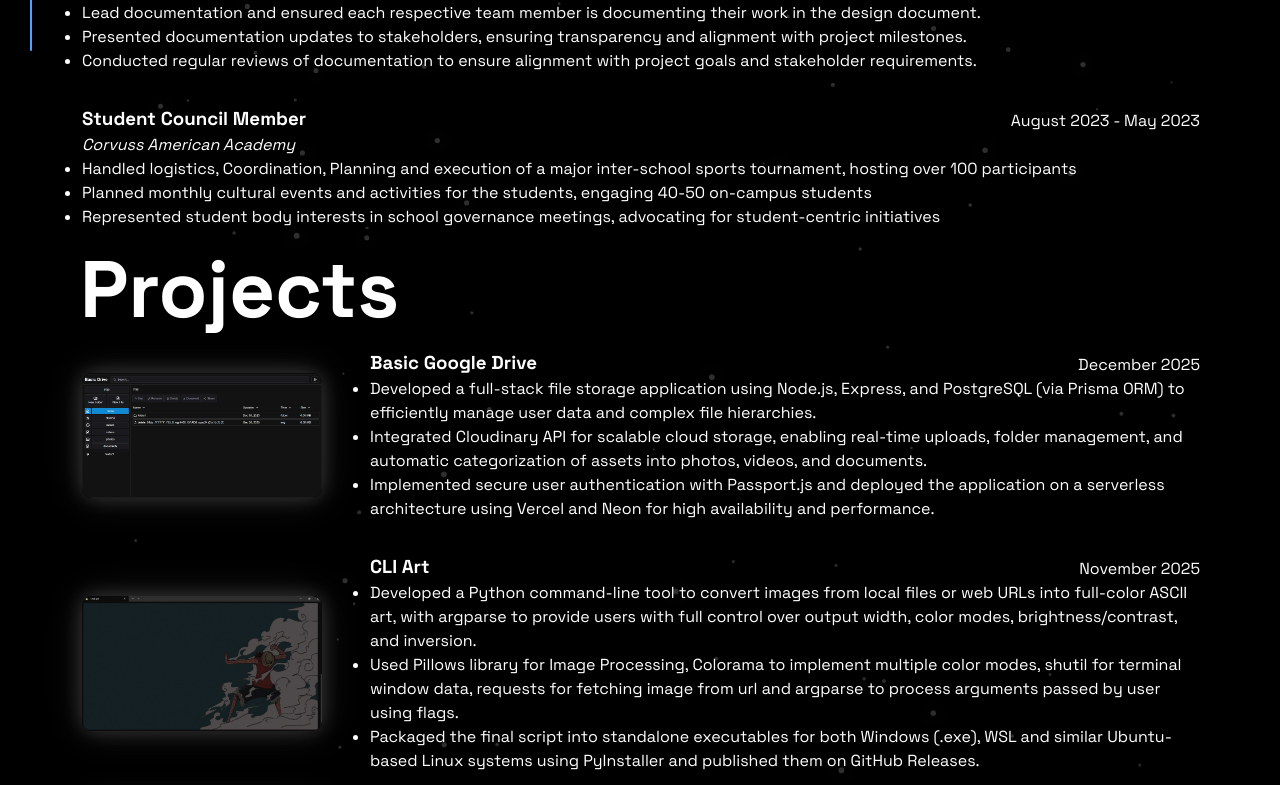
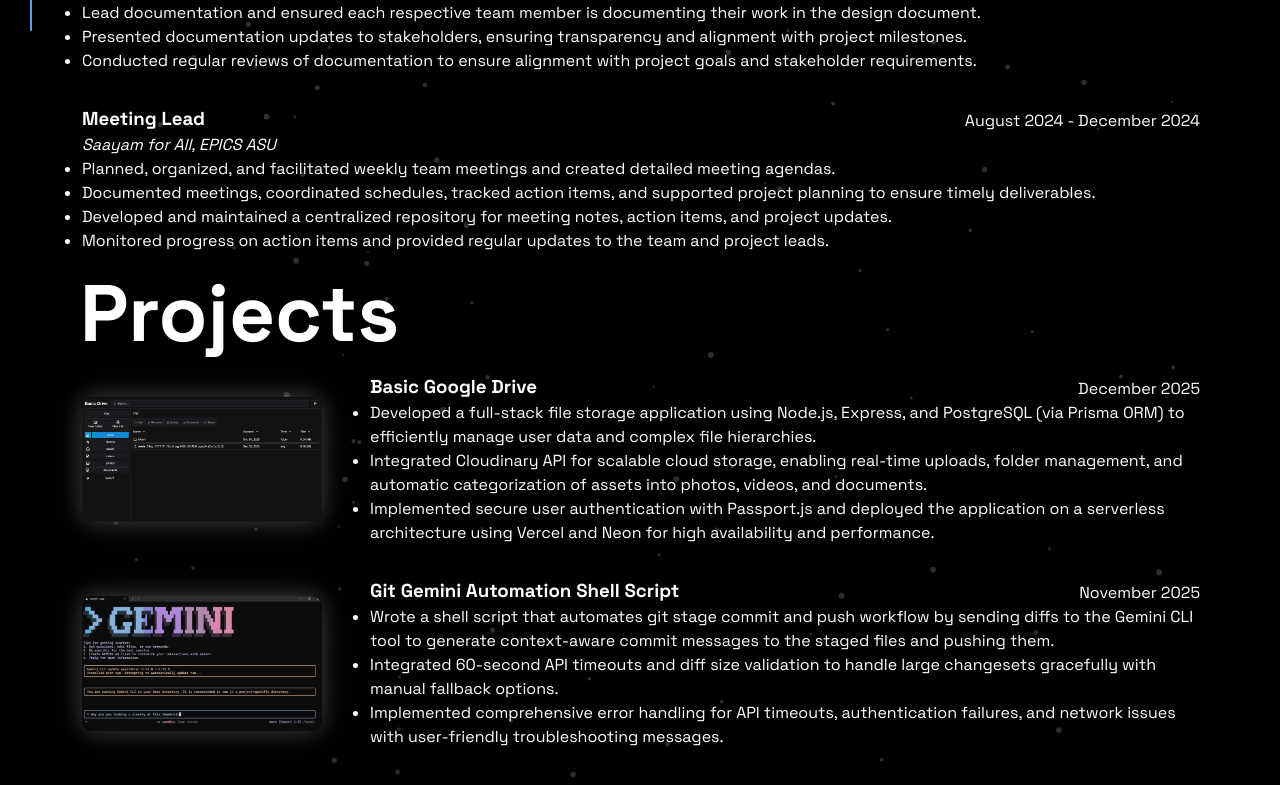
Before and after one commit to yogi1308/portfolio-v1, a React (Vite) app: page / in a window 1280 px wide. Shown: the part 1795-2580 px from the top of the page. Built offline with nearby package versions, Linux system fonts and the light colour scheme.

Commit message:
feat(portfolio): Update experience and projects sections
Add "Meeting Lead" experience entry and "Git Gemini Automation Shell Script" project.
Temporarily comment out older experience and project entries to streamline content.

```diff
--- a/src/sections/experience/experience-section-content.js
+++ b/src/sections/experience/experience-section-content.js
@@ -21,13 +21,24 @@ export let experienceContent = [
         ]
     },
     {
-        role: "Student Council Member",
-        where: "Corvuss American Academy",
-        time: "August 2023 - May 2023",
+        role: "Meeting Lead",
+        where: "Saayam for All, EPICS ASU",
+        time: "August 2024 - December 2024",
         experienceDetails: [
-            "Handled logistics, Coordination, Planning and execution of a major inter-school sports tournament, hosting over 100 participants",
-            "Planned monthly cultural events and activities for the students, engaging 40-50 on-campus students",
-            "Represented student body interests in school governance meetings, advocating for student-centric initiatives"
+            "Planned, organized, and facilitated weekly team meetings and created detailed meeting agendas.",
+            "Documented meetings, coordinated schedules, tracked action items, and supported project planning to ensure timely deliverables.",
+            "Developed and maintained a centralized repository for meeting notes, action items, and project updates.",
+            "Monitored progress on action items and provided regular updates to the team and project leads."
         ]
     },
+    // {
+    //     role: "Student Council Member",
+    //     where: "Corvuss American Academy",
+    //     time: "August 2023 - May 2023",
+    //     experienceDetails: [
+    //         "Handled logistics, Coordination, Planning and execution of a major inter-school sports tournament, hosting over 100 participants",
+    //         "Planned monthly cultural events and activities for the students, engaging 40-50 on-campus students",
+    //         "Represented student body interests in school governance meetings, advocating for student-centric initiatives"
+    //     ]
+    // },
 ]
--- a/src/sections/projects/project-section-content.js
+++ b/src/sections/projects/project-section-content.js
@@ -9,6 +9,7 @@ import restaurantPageThumbnail from '../../assets/images/restaurant-page-thumbna
 import libraryInventoryApp from '../../assets/images/library-inventory-app.png'
 import cliArtThumbnail from '../../assets/images/cli-art-thumbnail.png'
 import basicDriveThumbnail from '../../assets/images/basic-drive-thumbnail.png'
+import shellScriptThumbnail from '../../assets/images/git-gemini-shell-script.png'
 
 export let projectsContent = [
     {
@@ -22,6 +23,18 @@ export let projectsContent = [
             "Integrated Cloudinary API for scalable cloud storage, enabling real-time uploads, folder management, and automatic categorization of assets into photos, videos, and documents.",
             "Implemented secure user authentication with Passport.js and deployed the application on a serverless architecture using Vercel and Neon for high availability and performance."
 
+        ]
+    },
+    {
+        name: "Git Gemini Automation Shell Script",
+        projectLink: "https://github.com/yogi1308/shell-scripts",
+        time: "November 2025",
+        type: "Personal Project",
+        thumbnail: shellScriptThumbnail,
+        projectDetails: [
+            "Wrote a shell script that automates git stage commit and push workflow by sending diffs to the Gemini CLI tool to generate context-aware commit messages to the staged files and pushing them.",
+            "Integrated 60-second API timeouts and diff size validation to handle large changesets gracefully with manual fallback options.",
+            "Implemented comprehensive error handling for API timeouts, authentication failures, and network issues with user-friendly troubleshooting messages."
         ]
     },
     {
@@ -76,33 +89,33 @@ export let projectsContent = [
             "Ensured accessibility and cross-browser compatibility through semantic HTML and extensive CSS styling.",
         ]
     },
-    {
-        name: "Memory Card Game",
-        projectLink: "https://chipper-fox-9c608c.netlify.app",
-        time: "June 2025",
-        type: "Personal Project",
-        thumbnail: memoryCardGameThumbanil,
-        projectDetails: [
-            "Designed and developed an interactive Pokémon-themed memory card game using React and Vite, providing an engaging and visually dynamic user experience.",
-            "Implemented stateful game logic to track user selections, scores, and best scores, preventing repeated card selections and ensuring fair gameplay.",
-            "Applied advanced CSS animations and responsive layouts to create a visually appealing, mobile-friendly interface.",
-            "Integrated modular React components for game screens, help overlays, and scoreboards, promoting code reusability and maintainability.",
-            "Utilized asynchronous JavaScript to efficiently preload game assets (Pokémon images) for smooth gameplay transitions.",
-        ]
-    },
-    {
-        name: "Weather App",
-        projectLink: "https://yogi1308.github.io/weather-app",
-        time: "March 2025",
-        type: "Personal Project",
-        thumbnail: weatherAppThmbnail,
-        projectDetails: [
-            "Developed a full-featured weather application using JavaScript that provides real-time weather data and air quality index(AQI) for user-selected or geolocated locations.",
-            "Integrated third-party weather APIs (Visual Crossing) to fetch detailed forecasts, including current, hourly (up to 24 hours), and daily (up to 14 days) weather data.",
-            "Implemented user experience enhancements such as dynamic background and weather images based on current conditions and time of day.",
-            "Added support for both metric and imperial units, with persistent user preferences using localStorage."
-        ]
-    },
+    // {
+    //     name: "Memory Card Game",
+    //     projectLink: "https://chipper-fox-9c608c.netlify.app",
+    //     time: "June 2025",
+    //     type: "Personal Project",
+    //     thumbnail: memoryCardGameThumbanil,
+    //     projectDetails: [
+    //         "Designed and developed an interactive Pokémon-themed memory card game using React and Vite, providing an engaging and visually dynamic user experience.",
+    //         "Implemented stateful game logic to track user selections, scores, and best scores, preventing repeated card selections and ensuring fair gameplay.",
+    //         "Applied advanced CSS animations and responsive layouts to create a visually appealing, mobile-friendly interface.",
+    //         "Integrated modular React components for game screens, help overlays, and scoreboards, promoting code reusability and maintainability.",
+    //         "Utilized asynchronous JavaScript to efficiently preload game assets (Pokémon images) for smooth gameplay transitions.",
+    //     ]
+    // },
+    // {
+    //     name: "Weather App",
+    //     projectLink: "https://yogi1308.github.io/weather-app",
+    //     time: "March 2025",
+    //     type: "Personal Project",
+    //     thumbnail: weatherAppThmbnail,
+    //     projectDetails: [
+    //         "Developed a full-featured weather application using JavaScript that provides real-time weather data and air quality index(AQI) for user-selected or geolocated locations.",
+    //         "Integrated third-party weather APIs (Visual Crossing) to fetch detailed forecasts, including current, hourly (up to 24 hours), and daily (up to 14 days) weather data.",
+    //         "Implemented user experience enhancements such as dynamic background and weather images based on current conditions and time of day.",
+    //         "Added support for both metric and imperial units, with persistent user preferences using localStorage."
+    //     ]
+    // },
     {
         name: "Battleship",
         projectLink: "https://yogi1308.github.io/battleship/",
@@ -118,44 +131,44 @@ export let projectsContent = [
             "Implemented responsive interface with dynamic feedback for hits, misses, and sunk ships, ensuring clear in-game communication.",
         ]
     },
-    {
-        name: "To-do List",
-        projectLink: "https://yogi1308.github.io/to-do-list/",
-        time: "March 2025",
-        type: "Personal Project",
-        thumbnail: toDoThumbnail,
-        projectDetails: [
-            "Designed and implemented a JavaScript-based to-do list application, focusing on intuitive task management and seamless user experience.",
-            "Applied best practices in front-end development to enable real-time task addition, editing, and deletion.",
-            "Leveraged local storage to persist user tasks across sessions, ensuring data reliability and user convenience.",
-            "Developed responsive layouts to provide a consistent interface across desktop and mobile devices.",
-        ]
-    },
-    {
-        name: "Restaurant page",
-        projectLink: "https://yogi1308.github.io/restaurant-page/",
-        time: "Jan 2025",
-        type: "Personal Project",
-        thumbnail: restaurantPageThumbnail,
-        projectDetails: [
-            "Developed a multi-page restaurant website using modular vanilla JavaScript, enabling dynamic content switching between homepage, menu, and contact sections without page reloads.",
-            "Designed and implemented a visually appealing UI with custom CSS, including responsive layouts, custom fonts, and SVG graphics to enhance user experience.",
-            "Structured the codebase with separation of concerns, utilizing distinct modules for menu data, homepage, contact information, and navigation.",
-            "Leveraged Webpack for efficient module bundling and asset management, streamlining the development workflow.",
-            "Integrated a custom menu system with dynamic population from data modules, allowing easy updates and scalability of menu items.",
-        ]
-    },
-    {
-        name: "Library",
-        projectLink: "https://yogi1308.github.io/library/",
-        time: "Dec 2024",
-        type: "Personal Project",
-        thumbnail: libraryThumbnail,
-        projectDetails: [
-            "Engineered a web-based library management system using JavaScript, HTML, and CSS, supporting efficient cataloging and user interactions.",
-            "Implemented dynamic UI components and interactive features to enhance the user experience in managing book records.",
-            "Applied core web development principles to develop a responsive and accessible multi-page application.",
-            "Optimized code structure for maintainability and scalability in a collaborative public repository.",
-        ]
-    },
+    // {
+    //     name: "To-do List",
+    //     projectLink: "https://yogi1308.github.io/to-do-list/",
+    //     time: "March 2025",
+    //     type: "Personal Project",
+    //     thumbnail: toDoThumbnail,
+    //     projectDetails: [
+    //         "Designed and implemented a JavaScript-based to-do list application, focusing on intuitive task management and seamless user experience.",
+    //         "Applied best practices in front-end development to enable real-time task addition, editing, and deletion.",
+    //         "Leveraged local storage to persist user tasks across sessions, ensuring data reliability and user convenience.",
+    //         "Developed responsive layouts to provide a consistent interface across desktop and mobile devices.",
+    //     ]
+    // },
+    // {
+    //     name: "Restaurant page",
+    //     projectLink: "https://yogi1308.github.io/restaurant-page/",
+    //     time: "Jan 2025",
+    //     type: "Personal Project",
+    //     thumbnail: restaurantPageThumbnail,
+    //     projectDetails: [
+    //         "Developed a multi-page restaurant website using modular vanilla JavaScript, enabling dynamic content switching between homepage, menu, and contact sections without page reloads.",
+    //         "Designed and implemented a visually appealing UI with custom CSS, including responsive layouts, custom fonts, and SVG graphics to enhance user experience.",
+    //         "Structured the codebase with separation of concerns, utilizing distinct modules for menu data, homepage, contact information, and navigation.",
+    //         "Leveraged Webpack for efficient module bundling and asset management, streamlining the development workflow.",
+    //         "Integrated a custom menu system with dynamic population from data modules, allowing easy updates and scalability of menu items.",
+    //     ]
+    // },
+    // {
+    //     name: "Library",
+    //     projectLink: "https://yogi1308.github.io/library/",
+    //     time: "Dec 2024",
+    //     type: "Personal Project",
+    //     thumbnail: libraryThumbnail,
+    //     projectDetails: [
+    //         "Engineered a web-based library management system using JavaScript, HTML, and CSS, supporting efficient cataloging and user interactions.",
+    //         "Implemented dynamic UI components and interactive features to enhance the user experience in managing book records.",
+    //         "Applied core web development principles to develop a responsive and accessible multi-page application.",
+    //         "Optimized code structure for maintainability and scalability in a collaborative public repository.",
+    //     ]
+    // },
 ]
```
Also changed, not shown: src/assets/images/git-gemini-shell-script.png (added).
